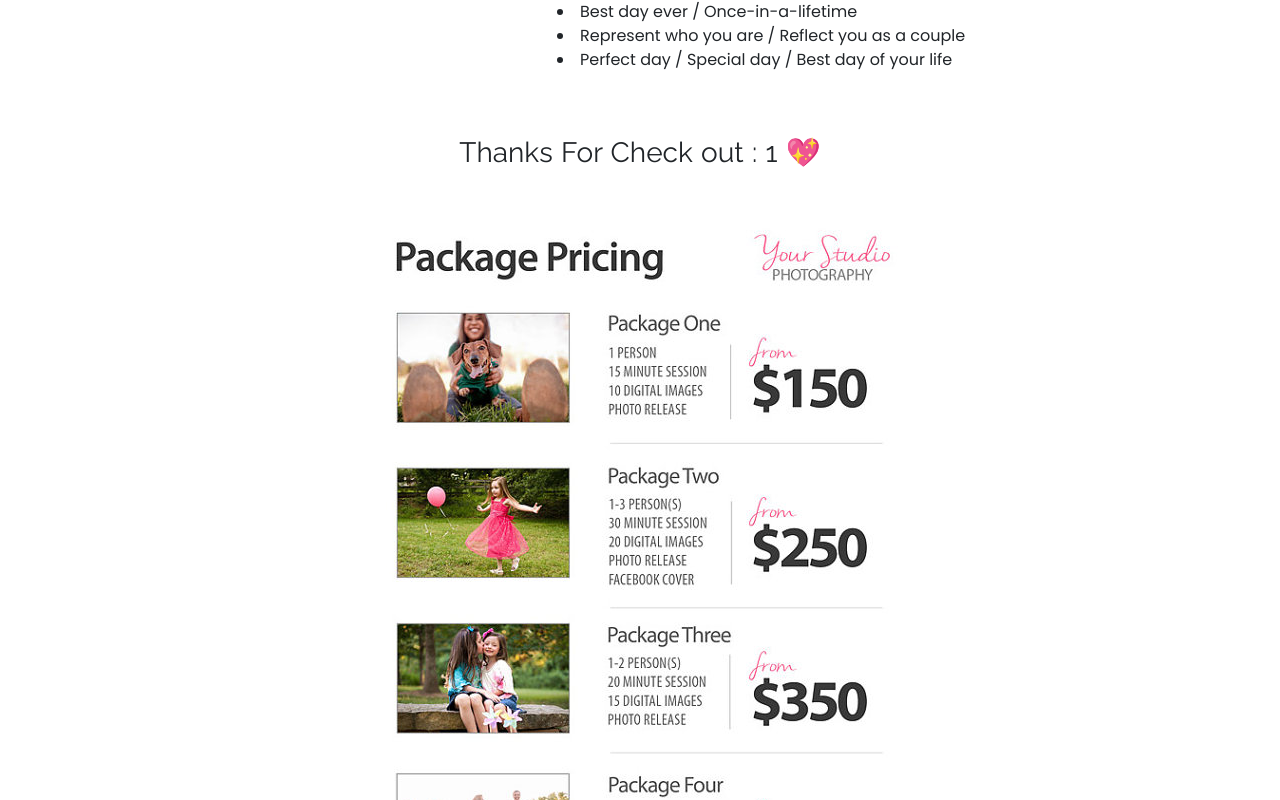
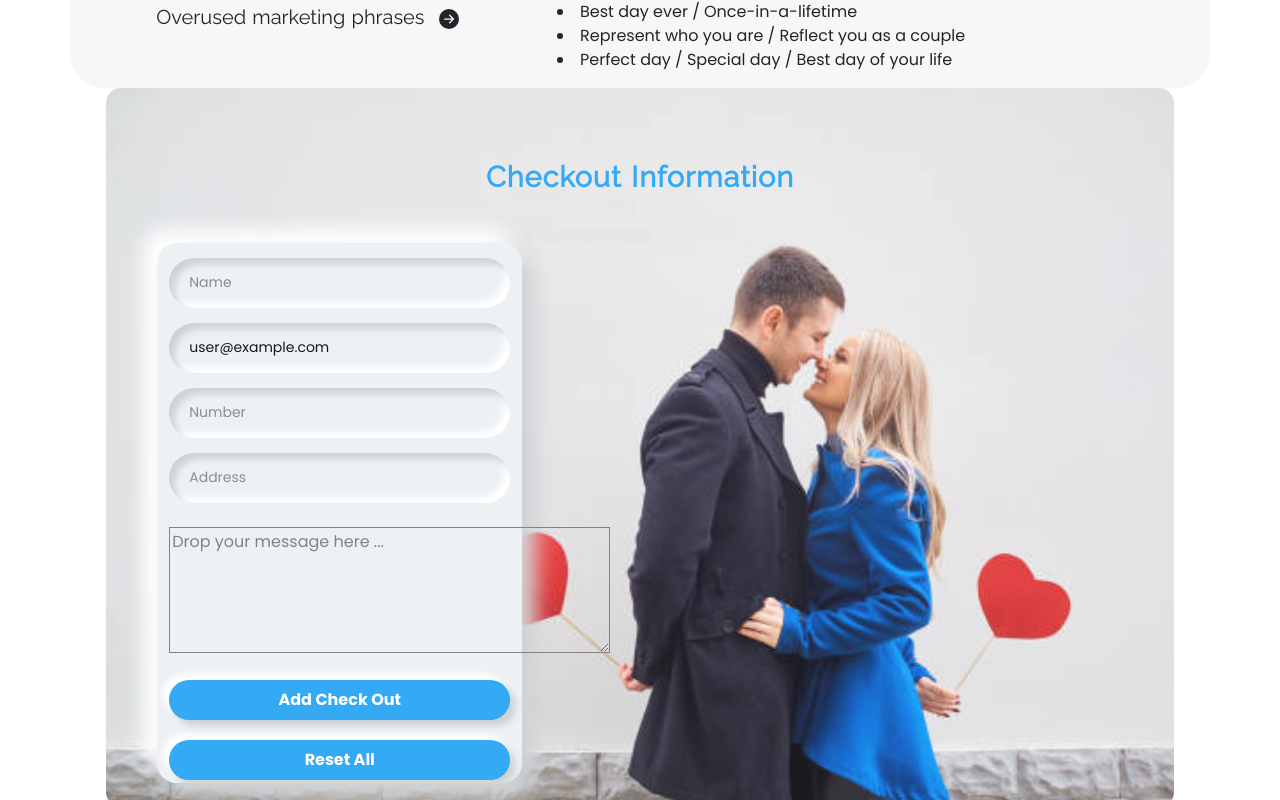
Before and after one commit to sajeeb-ahmeed/professional-photoghraper, a React (Create React App) app: page /checkout/1 in a window 1280 px wide. Shown: the part 320-1120 px from the top of the page. Built offline with nearby package versions, Linux system fonts and the light colour scheme; no server answers; sample sign-in values are in the browser's storage; a web font is replaced by a local one.

Commit message:
update checkout and done

```diff
--- /dev/null
+++ b/src/Pages/Checkout/CheckOutInfo.js
@@ -0,0 +1,85 @@
+import React, { useState } from 'react';
+import { Button, Form } from 'react-bootstrap';
+import { useAuthState } from 'react-firebase-hooks/auth';
+import { useNavigate, useParams } from 'react-router-dom';
+import auth from '../../firebase.init';
+import nathan from '../../../src/images/Banner/7.jpg'
+const CheckOutInfo = () => {
+    const { name } = useParams();
+
+    const [user] = useAuthState(auth)
+
+
+
+    const [nameS, setName] = useState('');
+    const [phone, setPhone] = useState('');
+    const [address, setAddress] = useState('');
+    const [textArea, setTextArea] = useState('');
+    const navigate = useNavigate();
+
+    const handleName = (event) => {
+        setName(event.target.value);
+    }
+    const handlePhone = (event) => {
+        setPhone(event.target.value);
+    }
+    const handleAddress = (event) => {
+        setAddress(event.target.value);
+    }
+    const handleTextarea = (event) => {
+        setTextArea(event.target.value);
+    }
+
+
+    const shipping = document.getElementById('checkoutinfo');
+    const resetall = () => {
+        shipping.innerHTML = ''
+    }
+    const handleShippingUser = (event) => {
+        event.preventDefault();
+        shipping.classList = ' infoCheckout carts p-4'
+        shipping.innerHTML = `
+        <h3 className=''>Thanks For Check out : ${name} 💖 </h3>
+        <h5>Name: ${nameS}</h5>
+        <h5>Phone: ${phone}</h5>
+        <h5>Address: ${address}</h5>
+        <h5>Feedback: ${textArea}</h5>
+        `
+
+    }
+    return (
+        <div className="container-fluid bg-checkout">
+            <div className='py-4 checkout-container_main container'>
+                <h2 className=' text-center my-5 login-title'> Checkout Information </h2>
+                <div className="row checkout-contain">
+                    <div className="col-md-6 col-12 checkout_container ">
+                        <Form onSubmit={handleShippingUser} className=''>
+                            <input onBlur={handleName} name='text' type="text" placeholder="Name" required />
+                            <input value={user?.email} type="email" readOnly name='email' />
+                            <input onBlur={handlePhone} type="number" name='phone' placeholder='Number' />
+                            <input onBlur={handleAddress} type="text" name='address' placeholder='Address' /> <br />
+                            <textarea className='textarea' onBlur={handleTextarea} name="textarea" id="textarea" cols="30" rows="5" placeholder='Drop your message here ...'></textarea> <br />
+                            <Button className='btn btn-outline-light' variant='dark' type="submit">
+                                Add Check Out
+                            </Button>
+                            <Button onClick={resetall} className=' btn btn-outline-light ' variant='dark' type="reset" value="Reset All"> Reset All</Button>
+                            <br /> <br />
+
+                        </Form>
+                    </div>
+                    <div className='col-md-6 col-12'>
+
+                        <div id="checkoutinfo">
+
+
+                        </div>
+                    </div>
+                </div>
+
+
+            </div >
+        </div>
+    );
+};
+
+export default CheckOutInfo;
--- a/src/Pages/Checkout/Checkout.css
+++ b/src/Pages/Checkout/Checkout.css
@@ -2,3 +2,102 @@
     text-align: left;
     text-justify: newspaper;
 }
+
+.checkout_container {
+    position: relative;
+    width: 365px;
+    height: 540px;
+    border-radius: 20px;
+    box-sizing: border-box;
+    background: #ecf0f3;
+    box-shadow: 14px 14px 20px #cbced1, -14px -14px 20px white;
+}
+
+
+.login-form {
+    text-align: left;
+    margin-top: 30px;
+}
+
+.checkout_container label,
+.checkout_container input,
+.checkout_container button {
+    display: block;
+    width: 100%;
+    padding: 0;
+    border: none;
+    outline: none;
+    box-sizing: border-box;
+}
+
+.checkout_container label {
+    margin-bottom: 4px;
+    color: gray;
+    margin: 15px 0 5px 5px;
+
+}
+
+.checkout_container input::placeholder {
+    color: gray;
+}
+
+.checkout_container input {
+    background: #ecf0f3;
+    margin: 15px 0 0 0;
+    padding: 10px;
+    padding-left: 20px;
+    height: 50px;
+    font-size: 14px;
+    border-radius: 50px;
+    box-shadow: inset 6px 6px 6px #cbced1, inset -6px -6px 6px white;
+}
+
+.checkout_container button {
+    color: white;
+    margin-top: 20px;
+    background: #1da1f2;
+    height: 40px;
+    border-radius: 20px;
+    cursor: pointer;
+    font-weight: 900;
+    box-shadow: 6px 6px 6px #cbced1, -6px -6px 6px white;
+    transition: 0.5s;
+}
+
+.checkout_container button:hover {
+    box-shadow: none;
+}
+
+.textarea {
+    background-color: transparent;
+}
+
+.checkout-contain {
+    display: flex;
+    justify-content: space-around;
+}
+
+.checkout-container_main {
+    background: url(../../images/Banner/6.jpg) no-repeat center center fixed;
+    background-size: cover;
+    object-fit: cover;
+    border-radius: 15px;
+    opacity: 0.9;
+
+}
+
+
+
+.infoCheckout {
+    height: 400px;
+    width: auto;
+}
+
+.infoCheckout {
+    border-radius: 20px;
+    box-sizing: border-box;
+    background: #040b103c;
+    color: #fff;
+    font-weight: 700;
+    box-shadow: 14px 14px 20px #cbced1, -14px -14px 20px white;
+}
--- a/src/Pages/Checkout/Checkout.js
+++ b/src/Pages/Checkout/Checkout.js
@@ -3,6 +3,7 @@ import { useParams } from 'react-router-dom';
 import pakege from '../../images/photoghraper/pakeges.png';
 import { BsArrowRightCircleFill } from 'react-icons/bs'
 import './Checkout.css'
+import CheckOutInfo from './CheckOutInfo';
 
 const Checkout = () => {
     const { name } = useParams();
@@ -10,8 +11,8 @@ const Checkout = () => {
     return (
         <div className="container-fluid bg-photghraper py-2">
             <div className='container mx-auto text-center '>
-                <div className="row mt-5">
-                    <div className="col-md-5 col-12">
+                <div className="row mt-5 cards">
+                    <div className="col-md-5 col-12 p-lg-5">
                         <h2 className='fw-bold'>Congratulations on your <br /> {name} </h2>
                         <h5>Overused marketing phrases <BsArrowRightCircleFill className='ms-2 fw-bold'></BsArrowRightCircleFill> </h5>
 
@@ -33,12 +34,20 @@ const Checkout = () => {
                         </p>
                     </div>
                 </div>
-                <div className="my-5 ">
-                    <h3 className=''>Thanks For Check out : {name} 💖 </h3>
+                <div className="row">
+                    <div className="col-md-12 col-12">
+                        <CheckOutInfo>
+                            <h3 className=''>Thanks For Check out : {name} 💖 </h3>
+                        </CheckOutInfo>
+                    </div>
                 </div>
-                <div className="img-fluid">
-                    <img src={pakege} className='img-fluid imgs' alt="" />
+                <div className="row text-center">
+
+                    <div className="img-fluid col-md-12 col-12">
+                        <img src={pakege} className='img-fluid imgs' alt="" />
+                    </div>
                 </div>
+
 
             </div>
         </div>
--- a/src/Pages/Verification/Login/Login.css
+++ b/src/Pages/Verification/Login/Login.css
@@ -74,6 +74,8 @@
     box-shadow: none;
 }
 
+
+
 .error-message {
     font-size: 12px;
     color: red;
--- a/src/Pages/Verification/SignUp/SignUp.js
+++ b/src/Pages/Verification/SignUp/SignUp.js
@@ -35,6 +35,7 @@ const SignUp = () => {
     }
     if (user) {
         // toast.success('Successfully created');
+        navigate('/home');
     }
     // email verification
     const emailVerification = async () => {
@@ -49,16 +50,21 @@ const SignUp = () => {
         const password = event.target.password.value;
         const confirmPassword = event.target.confirmPassword.value;
 
+        if (password.length < 6) {
+            toast.error('Password is too short', { id: "error" })
+
+            return;
+        }
         if (password === confirmPassword) {
             emailVerification();
             await createUserWithEmailAndPassword(email, password);
+            toast.success(' Account Create Successfully !', { id: "success" })
             await updateProfile({ displayName: name });
             // console.log('Successfully created');
-            toast.success('Successfully created');
             navigate('/home');
         }
         else {
-            return toast.error('password mismactched')
+            return toast.error('password mismactched', { id: "wrong password" })
         }
 
     }
```
